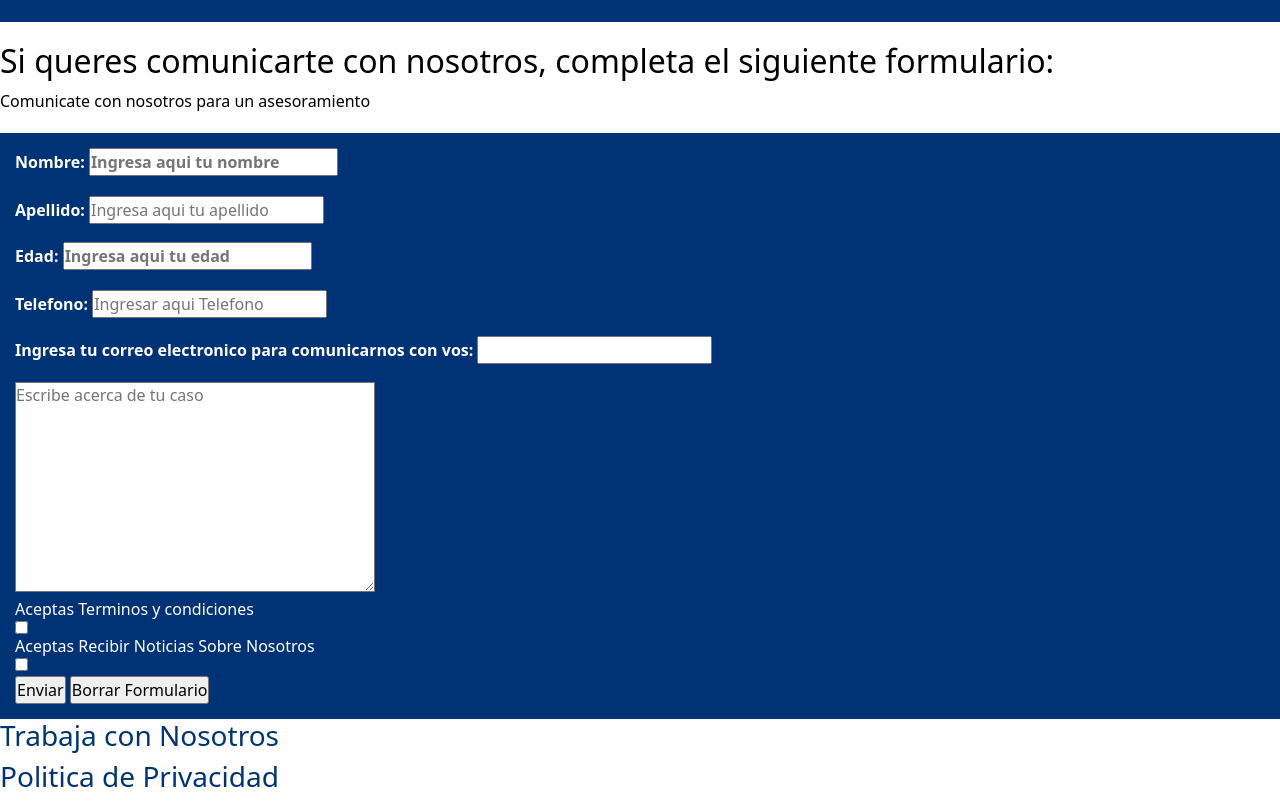
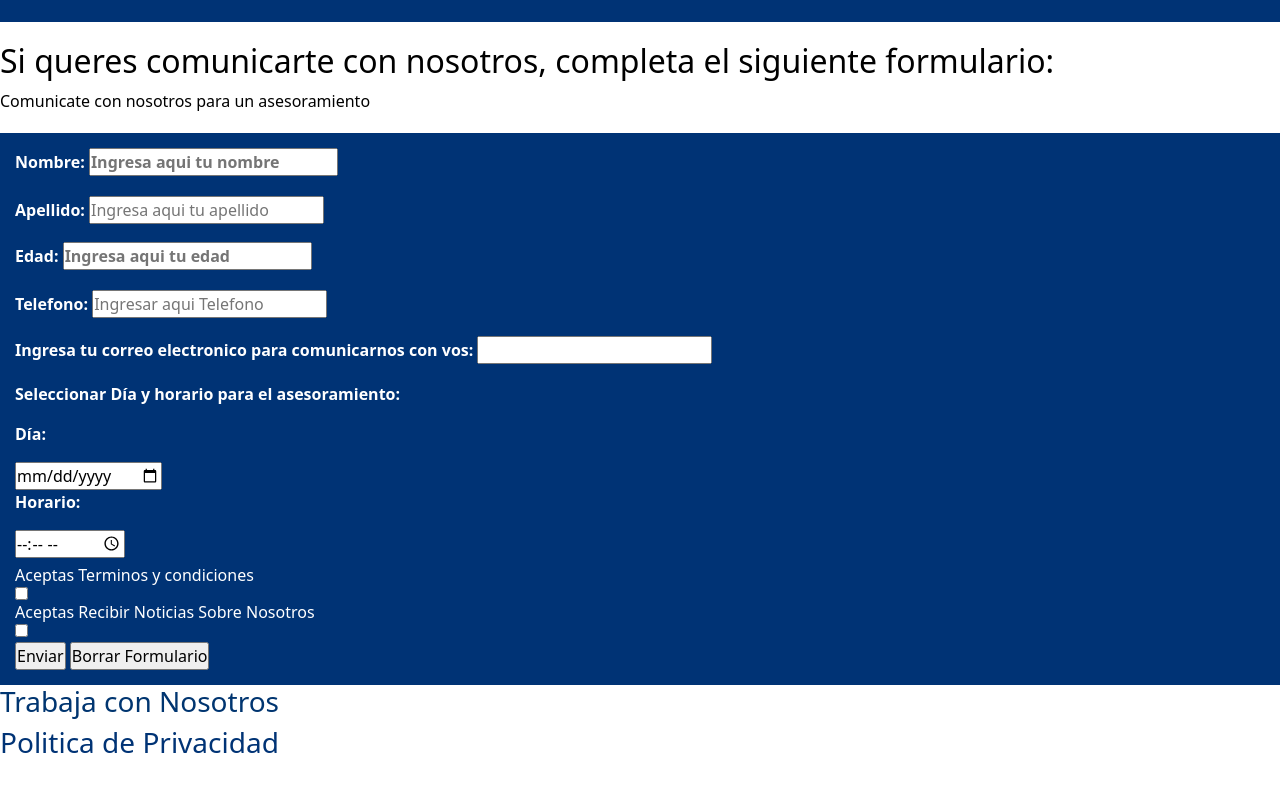
Before and after one commit to FranciscoSegui100/preentrega2, a plain HTML site: page Pages/Contacto.html in a window 1280 px wide. Shown: the part 600-1402 px from the top of the page. After the commit the page ends 1368 px from the top, so only its background shows below. Drawn offline with nearby package versions, Linux system fonts and the light colour scheme.

Commit message:
formulario contacto terminado

```diff
--- a/Pages/Contacto.html
+++ b/Pages/Contacto.html
@@ -106,38 +106,42 @@
         <div class="Titulo-contacto-1">
             <h2>Si queres comunicarte con nosotros, completa el siguiente formulario:</h2>
                 <label for="1">Comunicate con nosotros para un asesoramiento</label>
-            <form action="enviar.php" method="get" enctype="text/plain">
-         </div>
+            </div>
+        <form action="form.php" method="post" enctype="text/plain">
             <div id="Form1">
             <div>
                 <label for="1" class="nombre">Nombre:</label>
-                <input type="text" id="1" placeholder="Ingresa aqui tu nombre" class="nombre">
+                <input type="text" name="name" id="1" placeholder="Ingresa aqui tu nombre" class="nombre">
+
             </div>
             <div>
                 <label for="2" class="Apellido">Apellido:</label>
-                <input type="text" id="2" placeholder="Ingresa aqui tu apellido" class="apellido" >
+                <input type="text" name="apellido" id="2" placeholder="Ingresa aqui tu apellido" class="apellido" >
             </div>
             <div>
                 <label for="3" class="edad">Edad:</label>
-                <input type="number" id="3" placeholder="Ingresa aqui tu edad" class="edad">
+                <input type="number" name="edad" id="3" placeholder="Ingresa aqui tu edad" class="edad">
             </div>
             <div>
                 <label for="6" class="tel">Telefono:</label>
-                <input type="tel" id="6" placeholder="Ingresar aqui Telefono" class="telefono">
+                <input type="tel" name="tel" id="6" placeholder="Ingresar aqui Telefono" class="telefono">
             </div>
             <div>
                 <label for="4" class="mail">Ingresa tu correo electronico para comunicarnos con vos:</label>
-                <input type="email" id="4" class="email">
+                <input type="email" name="mail" id="4" class="email">
             </div>
             <div class="comentarios">
-                <textarea name="Agrega Comentarios" id="5" cols="30" rows="10" placeholder="Escribe acerca de tu caso" class="comentarios"></textarea>
+                <p>Seleccionar Día y horario para el asesoramiento:</p>
+                <p>Día:</p>
+                <input type="date" name="dia" id="5">
+                <p>Horario:</p>
+                <input type="time" name="hora" id="6">
             </div>
                 <div class="checkbox">
-
-                    <label for="Term. y cond." class="TyC" >Aceptas Terminos y condiciones</label>
-                    <input type="checkbox" required>
-                    <label for="News" class="Newss" >Aceptas Recibir Noticias Sobre Nosotros </label>
-                    <input type="checkbox">
+                        <label for="Term. y cond." class="TyC" >Aceptas Terminos y condiciones</label>
+                        <input type="checkbox" required>
+                        <label for="News" class="Newss" >Aceptas Recibir Noticias Sobre Nosotros </label>
+                        <input type="checkbox">
                 </div>
                     <input type="submit" value="Enviar">
                     <input type="Reset" value="Borrar Formulario">
--- a/sass/style.scss
+++ b/sass/style.scss
@@ -277,11 +277,12 @@
 
 		}
 		.comentarios {
-			justify-content: start;
-			background-color: map-get($estilos,bg-color);
-			color: #000000;
-			width: 360px;
-			height: 210px;
+			display: flex;
+			flex-direction: column;
+			align-items: flex-start;
+			background-color: map-get($estilos,color);
+			color: #ffffff;
+			font-weight: bold;
 		}
 		.checkbox {
 			display: flex;
```
Also changed, not shown: sass/style.css, 1 other file.
